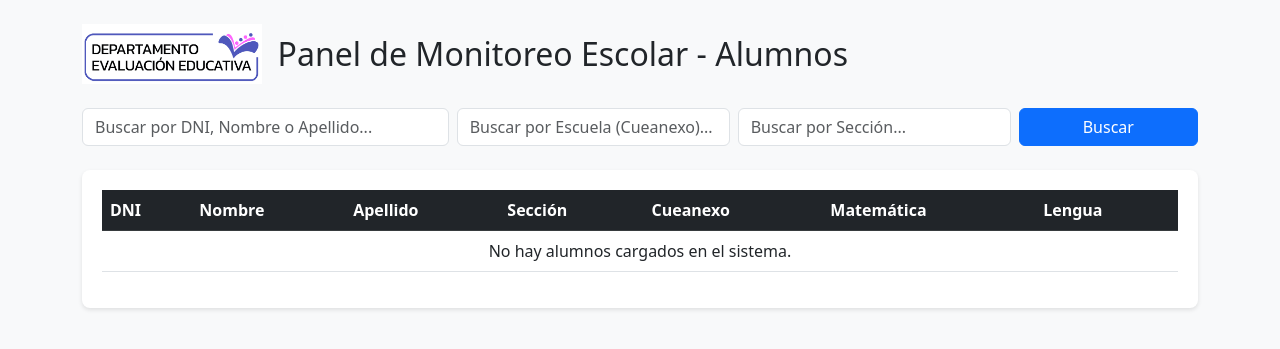
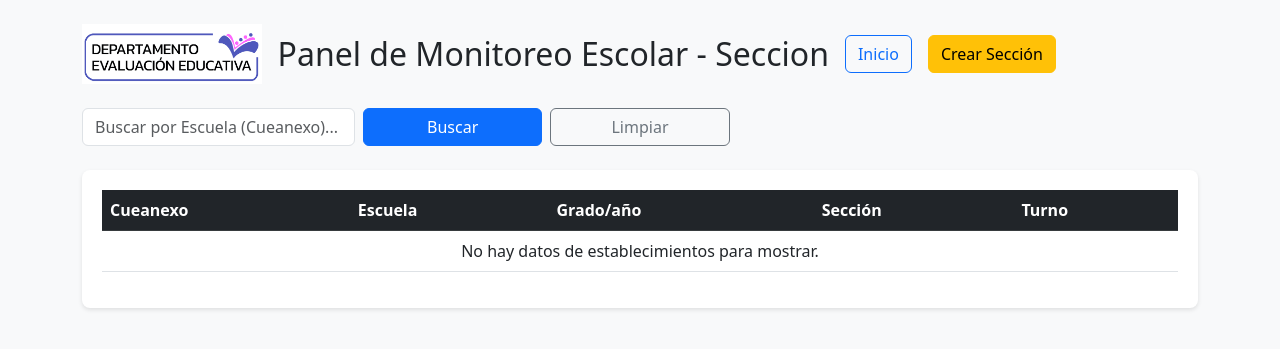
Before and after one commit to SantiniMartin/monitor, a Django app: page /monitoreo_diagnostico_seccion/ in a window 1280 px wide. Shown: the top 349 px of the page. Run offline with Django 5.2, Linux system fonts and the light colour scheme; some libraries are stand-ins or nearby versions.

Commit message:
Añadir funcionalidad para gestionar secciones en el monitoreo escolar, incluyendo la creación de nuevas secciones y la actualización de vistas y modelos relacionados.

```diff
--- a/monitoreo/apps/evaluaciones_educativas/templates/diagnostico_2026/monitoreo_diagnostico_alumno.html
+++ b/monitoreo/apps/evaluaciones_educativas/templates/diagnostico_2026/monitoreo_diagnostico_alumno.html
@@ -29,7 +29,9 @@
         <div class="d-flex align-items-center">
             <img src="{% static 'evaluaciones_educativas\img\logo.png' %}" alt="Logo" class="header-logo me-3">
             <h2 class="mb-0">Panel de Monitoreo Escolar - Alumnos</h2>
-
+        <a href="{% url 'monitoreo_diagnostico_seccion' %}" class="btn btn-outline-primary ms-3">
+                Ver Secciones
+            </a>
             {% comment %}
             <a href="{% url 'monitoreo_diagnostico' %}" class="btn btn-info ms-3">
                 Establecimientos
--- a/monitoreo/apps/evaluaciones_educativas/templates/diagnostico_2026/monitoreo_diagnostico_seccion.html
+++ b/monitoreo/apps/evaluaciones_educativas/templates/diagnostico_2026/monitoreo_diagnostico_seccion.html
@@ -4,7 +4,7 @@
 <head>
     <meta charset="UTF-8">
     <meta name="viewport" content="width=device-width, initial-scale=1.0">
-    <title>Monitoreo Escolar - Alumnos</title>
+    <title>Monitoreo Escolar - Sección</title>
     <link href="https://cdn.jsdelivr.net/npm/bootstrap@5.3.0/dist/css/bootstrap.min.css" rel="stylesheet">
     <style>
         body { background-color: #f8f9fa; padding-bottom: 50px; }
@@ -16,103 +16,61 @@
 <div class="container mt-4">
     <div class="d-flex align-items-center mb-4">
         <img src="{% static 'evaluaciones_educativas\img\logo.png' %}" alt="Logo" class="header-logo me-3">
-        <h2 class="mb-0">Panel de Monitoreo Escolar - Alumnos</h2>
+        <h2 class="mb-0">Panel de Monitoreo Escolar - Seccion</h2>
+        <a href="{% url 'monitoreo_diagnostico_alumno' %}" class="btn btn-outline-primary  ms-3">
+                Inicio
+            </a>
+        <a href="{% url 'crear_seccion' %}" class="btn btn-warning ms-3">
+                Crear Sección
+            </a>
     </div>
 
+    <form method="GET" action="">
         <div class="row mb-4 g-2">
-        <div class="col-md-4">
-            <input type="text" id="buscadorAlumnos" class="form-control"
-                   placeholder="Buscar por DNI, Nombre o Apellido..."
-                   onkeyup="filtrarAlumnos()">
-        </div>
             <div class="col-md-3">
-            <input type="text" id="buscadorEscuela" class="form-control"
+                <input type="text" name="cueanexo" id="buscadorEscuela" class="form-control"
                        placeholder="Buscar por Escuela (Cueanexo)..."
-                   onkeyup="filtrarAlumnos()">
-        </div>
-        <div class="col-md-3">
-            <input type="text" id="buscadorSeccion" class="form-control"
-                   placeholder="Buscar por Sección..."
-                   onkeyup="filtrarAlumnos()">
+                       value="{{ request.GET.cueanexo }}">
             </div>
             <div class="col-md-2">
-            <button type="button" class="btn btn-primary w-100" onclick="filtrarAlumnos()">Buscar</button>
+                <button type="submit" class="btn btn-primary w-100">Buscar</button>
+            </div>
+            <div class="col-md-2">
+                <a href="{{ request.path }}" class="btn btn-outline-secondary w-100">Limpiar</a>
             </div>
         </div>
-
+    </form>
     <div class="table-container">
-        <table class="table table-hover" id="tablaAlumnos">
+        <table class="table table-hover" id="tablaMonitoreo">
             <thead class="table-dark">
                 <tr>
-                    <th>DNI</th>
-                    <th>Nombre</th>
-                    <th>Apellido</th>
+                    <th>Cueanexo</th>
+                    <th>Escuela</th>
+                    <th>Grado/año</th>
                     <th>Sección</th>
-                    <th>Cueanexo</th>
-                    <th>Matemática</th>
-                    <th>Lengua</th>
+                    <th>Turno</th>
                 </tr>
             </thead>
             <tbody>
-                {% for alumno in alumnos_total %}
+                {% for item in resultados %}
                 <tr>
-                    <td>{{ alumno.0 }}</td>
-                    <td>{{ alumno.1 }}</td>
-                    <td>{{ alumno.2 }}</td>
-                    <td>{{ alumno.3 }}</td>
-                    <td>{{ alumno.4 }}</td>
-                    <td>
-                        {% if alumno.5 %}
-                            <span class="badge bg-success">Tiene</span>
-                        {% else %}
-                            <span class="badge bg-secondary">No tiene</span>
-                        {% endif %}
-                    </td>
-                    <td>
-                        {% if alumno.6 %}
-                            <span class="badge bg-success">Tiene</span>
-                        {% else %}
-                            <span class="badge bg-secondary">No tiene</span>
-                        {% endif %}
-                    </td>
+                    <td>{{ item.0 }}</td>
+                    <td>{{ item.1 }}</td>
+                    <td>{{ item.2 }}</td>
+                    <td>{{ item.3 }}</td>
+                    <td>{{ item.4 }}</td>
                 </tr>
                 {% empty %}
                 <tr>
-                    <td colspan="7" class="text-center">No hay alumnos cargados en el sistema.</td>
+                    <td colspan="7" class="text-center">No hay datos de establecimientos para mostrar.</td>
                 </tr>
                 {% endfor %}
             </tbody>
         </table>
     </div>
-
 </div>
 
 <script src="https://cdn.jsdelivr.net/npm/xlsx@0.18.5/dist/xlsx.full.min.js"></script>
 
-<script>
-    // Filtro Combinado para Alumnos, Escuela y Sección
-    function filtrarAlumnos() {
-        const inputTexto = document.getElementById("buscadorAlumnos").value.toLowerCase();
-        const inputEscuela = document.getElementById("buscadorEscuela").value.toLowerCase();
-        const inputSeccion = document.getElementById("buscadorSeccion").value.toLowerCase();
-
-        const tabla = document.getElementById("tablaAlumnos");
-        const filas = tabla.getElementsByTagName("tr");
-
-        for (let i = 1; i < filas.length; i++) {
-            const celdas = filas[i].getElementsByTagName("td");
-            if (celdas.length === 0) continue;
-
-            // Obtenemos los valores de las celdas
-            const dni = celdas[0].textContent.toLowerCase();
-            const nombre = celdas[1].textContent.toLowerCase();
-            const apellido = celdas[2].textContent.toLowerCase();
-            const seccion = celdas[3].textContent.toLowerCase();
-            const escuela = celdas[4].textContent.toLowerCase(); // Cueanexo
-
-            // Verificamos coincidencias (si el input está vacío, asume 'true')
-            const coincideTexto = (inputTexto === "" || dni.includes(inputTexto) || nombre.includes(inputTexto) || apellido.includes(inputTexto));
-            const coincideEscuela = (inputEscuela === "" || escuela.includes(inputEscuela));
-            const coincideSeccion = (inputSeccion === "" || seccion.includes(inputSeccion));
-
-            // Solo
+</body>
+</html>
--- a/monitoreo/apps/evaluaciones_educativas/views/diagnostico_2026.py
+++ b/monitoreo/apps/evaluaciones_educativas/views/diagnostico_2026.py
@@ -13,7 +13,7 @@ from reportlab.lib.pagesizes import landscape, A4
 from reportlab.lib import colors
 from reportlab.lib.styles import getSampleStyleSheet
 from reportlab.platypus import SimpleDocTemplate, Table, TableStyle, Paragraph, Spacer
-from ..forms import MatematicaForm, LenguaForm, AlumnoForm
+from ..forms import MatematicaForm, LenguaForm, AlumnoForm, SeccionForm
 from ..models import Alumno2026, Matematica2026, Lengua2026, Seccion2026, TablaTemporalAlumno
 from ..utils import utilidades
 from django.core.paginator import Paginator
@@ -21,6 +21,7 @@ from django.core.paginator import Paginator
 #from django.core.exceptions import PermissionDenied
 from datetime import date, datetime
 from openpyxl import Workbook
+from django.db import transaction
 
 # def _orden_pregunta_field(field):
 # 	numeros = re.findall(r'\d+', field.name)
@@ -922,18 +923,48 @@ def monitoreo_evaluaciones_educativa_seccion(request):
 	print(selected_cueanexo)
 	establecimientos_total=[]
 	if selected_cueanexo:
-		establecimientos_query=Establecimientos2026.objects.filter(establecimiento__icontains=selected_cueanexo)
+		establecimientos_query=Seccion2026.objects.filter(año__cueanexo__icontains=selected_cueanexo).order_by('seccion')
 		establecimientos_total = establecimientos_query.values_list(
-			'alumno__dni',
-			'alumno__nombre',
-			'alumno__apellido',
-			'alumno__seccion__seccion',
-			'alumno__seccion__año__cueanexo',
-			'matematica2026',
-			'lengua2026'
+			'año__cueanexo',
+			'año__Establecimiento__escuela',
+			'año__nombre_año',
+			'seccion',
+			'turno',
 		)
+		# establecimientos_total_lista=list(establecimientos_total)
+		# print(establecimientos_total)
 	contexto = {'resultados': establecimientos_total, 'query': selected_cueanexo}
 	return render(request, 'diagnostico_2026/monitoreo_diagnostico_seccion.html', contexto)
+
+def agregar_seccion(request):
+	seccion_form = SeccionForm()
+	selected_cueanexo = request.POST.get('cueanexo')
+	año = None
+	if selected_cueanexo:
+		año=Año2026.objects.filter(cueanexo__icontains=selected_cueanexo).first()
+	if request.method == 'POST':
+		seccion_form = SeccionForm(request.POST)
+		if seccion_form.is_valid():
+			with transaction.atomic():
+				turno_seccion=seccion_form.cleaned_data["turno"]
+				nombre_seccion=seccion_form.cleaned_data["seccion"]
+				instancia_seccion, creado_seccion = Seccion2026.objects.get_or_create(
+				seccion=nombre_seccion,
+				turno=turno_seccion,
+				año=año
+				)
+				if creado_seccion:
+					print("¡Éxito! Se creó una NUEVA sección en la base de datos.")
+					# Opcional: Para mostrarle el mensaje al usuario en el navegador
+					messages.success(request, f'La sección {nombre_seccion} ({turno_seccion}) del Establecimiento: {año.Establecimiento} Cueanexo: {año.cueanexo} se guardó correctamente.')
+					seccion_form = SeccionForm()
+				else:
+					print("Atención: Esta sección YA EXISTÍA en la base de datos.")
+					# Opcional: Para avisarle al usuario
+					messages.info(request, 'Esta sección ya existía, no se crearon duplicados.')
+			# return redirect("monitoreo_diagnostico_seccion")
+	contexto={'seccion_form':seccion_form}
+	return render(request, 'diagnostico_2026/monitoreo_diagnostico_creacion_seccion.html',contexto)
 
 
 def borrar_alumno(request):
--- a/monitoreo/monitoreo/urls.py
+++ b/monitoreo/monitoreo/urls.py
@@ -23,6 +23,7 @@ urlpatterns = [
     #path('', diagnostico_2026.monitoreo_evaluaciones_educativas_establecimientos, name='monitoreo_diagnostico'),
     path('', diagnostico_2026.monitoreo_evaluaciones_educativa_alumnos, name='monitoreo_diagnostico_alumno'),
     path('monitoreo_diagnostico_seccion/', diagnostico_2026.monitoreo_evaluaciones_educativa_seccion, name='monitoreo_diagnostico_seccion'),
+    path('crear_seccion/', diagnostico_2026.agregar_seccion, name='crear_seccion'),
     path('borrar/', diagnostico_2026.borrar_alumno, name='borrar_alumno'),
     #path('descargar_excel/',diagnostico_2026.descargar_excel, name='excel'),
 
```
Also changed, not shown: monitoreo/apps/evaluaciones_educativas/forms/diagnostico_2026.py (+190 -169 lines), monitoreo/apps/evaluaciones_educativas/models/diagnostico_2026.py (+5 -3 lines), monitoreo/apps/evaluaciones_educativas/templates/diagnostico_2026/monitoreo_diagnostico_creacion_seccion.html (added, +82 -0 lines). Lines whose indentation alone changed are shown as unchanged.
